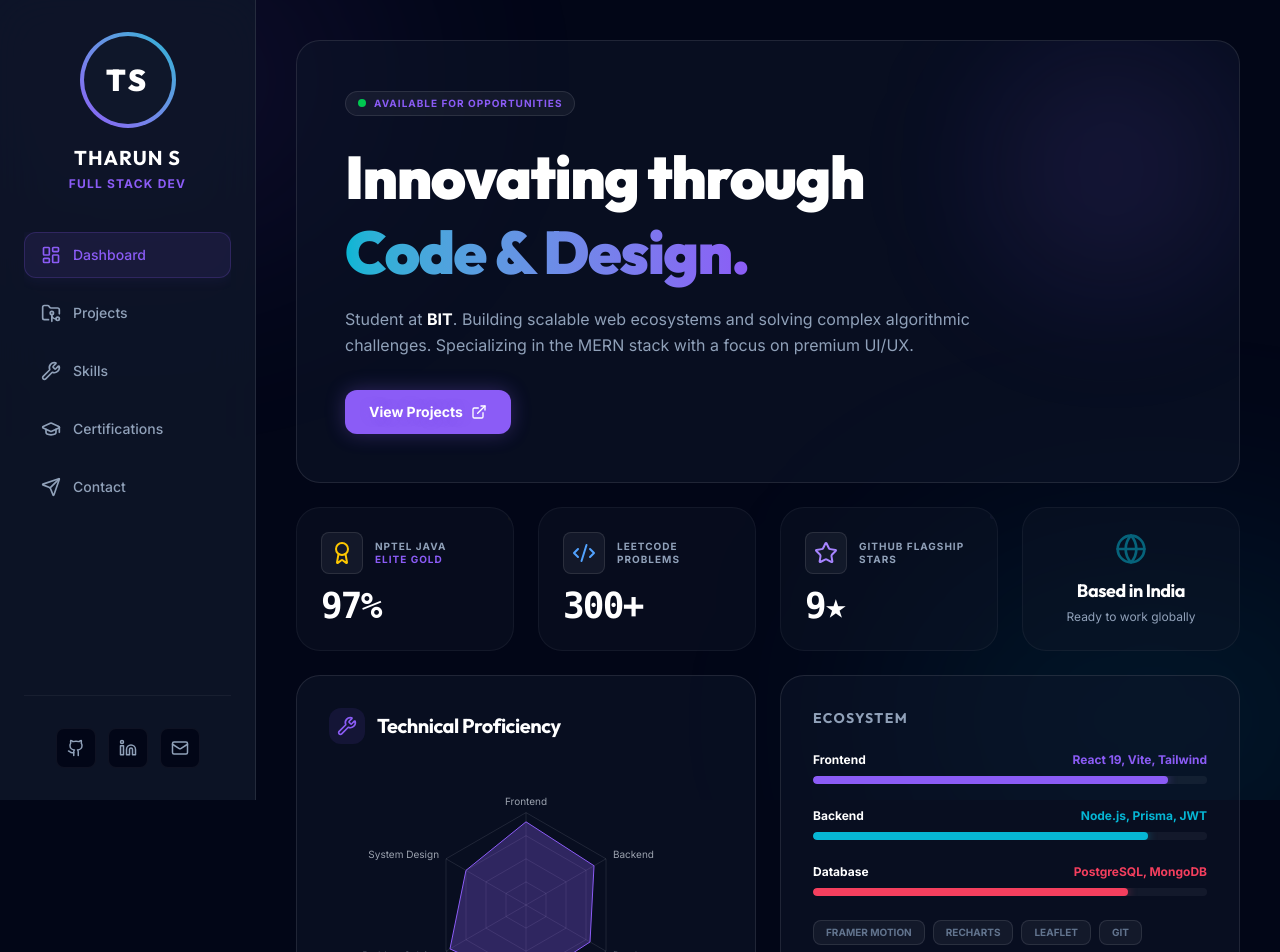
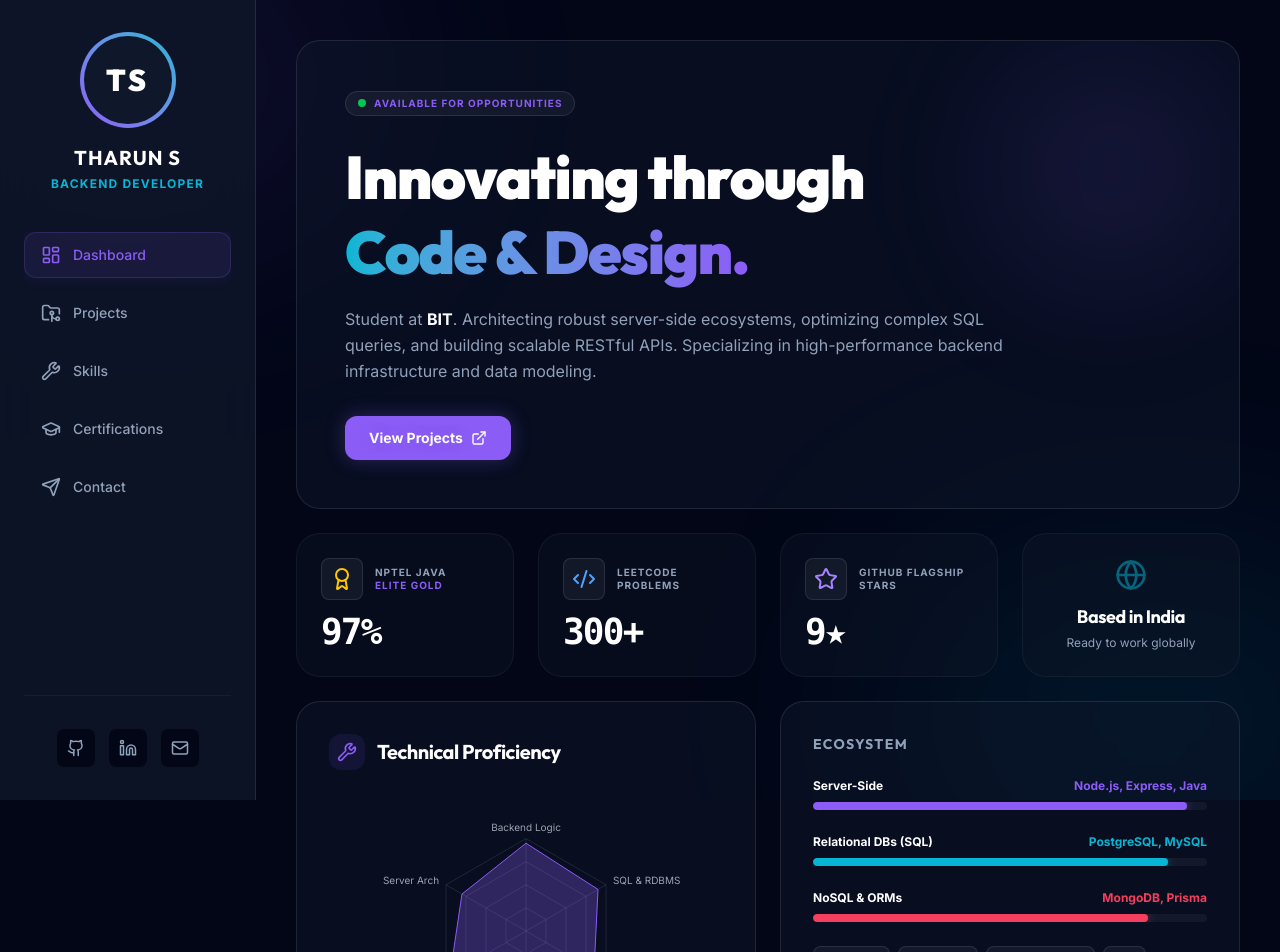
Before and after one commit to sTharun5/PORTFOLIO, a React (Vite) app: page / in a window 1280 px wide. Shown: the top 952 px of the page. Built offline with nearby package versions, Linux system fonts and the light colour scheme.

Commit message:
Tailor portfolio content for Backend and SQL Developer role

```diff
--- a/src/App.tsx
+++ b/src/App.tsx
@@ -57,12 +57,12 @@ const PROJECTS = [
 ];
 
 const SKILL_RADAR_DATA = [
-  { subject: 'Frontend', proficiency: 90 },
-  { subject: 'Backend', proficiency: 85 },
-  { subject: 'Database', proficiency: 80 },
-  { subject: 'APIs', proficiency: 85 },
+  { subject: 'Backend Logic', proficiency: 95 },
+  { subject: 'SQL & RDBMS', proficiency: 90 },
+  { subject: 'API Design', proficiency: 85 },
+  { subject: 'Database Schema', proficiency: 88 },
   { subject: 'Problem Solving', proficiency: 95 },
-  { subject: 'System Design', proficiency: 75 },
+  { subject: 'Server Arch', proficiency: 80 },
 ];
 
 const NAV_ITEMS = [
@@ -136,7 +136,7 @@ const App = () => {
             </div>
           </div>
           <h2 className="text-xl font-bold text-white font-display tracking-wider">THARUN S</h2>
-          <p className="text-xs text-primary font-bold uppercase tracking-widest mt-1">Full Stack Dev</p>
+          <p className="text-xs text-secondary font-bold uppercase tracking-widest mt-1">Backend Developer</p>
         </div>
 
         {/* Nav Links */}
@@ -181,7 +181,7 @@ const App = () => {
           </div>
           <div>
             <h2 className="text-sm font-bold text-white font-display leading-tight">THARUN S</h2>
-            <p className="text-[10px] text-primary font-bold uppercase tracking-widest">Full Stack Dev</p>
+            <p className="text-[10px] text-secondary font-bold uppercase tracking-widest">Backend Dev</p>
           </div>
         </div>
       </header>
@@ -212,7 +212,7 @@ const App = () => {
             </h1>
 
             <p className="text-slate-400 text-sm md:text-base max-w-2xl leading-relaxed mb-8">
-              Student at <strong className="text-white">BIT</strong>. Building scalable web ecosystems and solving complex algorithmic challenges. Specializing in the MERN stack with a focus on premium UI/UX.
+              Student at <strong className="text-white">BIT</strong>. Architecting robust server-side ecosystems, optimizing complex SQL queries, and building scalable RESTful APIs. Specializing in high-performance backend infrastructure and data modeling.
             </p>
 
             <div className="flex flex-wrap gap-4">
@@ -301,20 +301,20 @@ const App = () => {
              <h3 className="text-sm font-bold text-slate-400 uppercase tracking-widest mb-6">Ecosystem</h3>
              <div className="space-y-6">
                 <div>
-                  <div className="flex justify-between text-xs font-bold mb-2"><span className="text-white">Frontend</span> <span className="text-primary">React 19, Vite, Tailwind</span></div>
-                  <div className="h-2 bg-white/5 rounded-full overflow-hidden"><div className="h-full bg-primary w-[90%] rounded-full shadow-[0_0_10px_rgba(139,92,246,0.5)]"></div></div>
+                  <div className="flex justify-between text-xs font-bold mb-2"><span className="text-white">Server-Side</span> <span className="text-primary">Node.js, Express, Java</span></div>
+                  <div className="h-2 bg-white/5 rounded-full overflow-hidden"><div className="h-full bg-primary w-[95%] rounded-full shadow-[0_0_10px_rgba(139,92,246,0.5)]"></div></div>
                 </div>
                 <div>
-                  <div className="flex justify-between text-xs font-bold mb-2"><span className="text-white">Backend</span> <span className="text-secondary">Node.js, Prisma, JWT</span></div>
-                  <div className="h-2 bg-white/5 rounded-full overflow-hidden"><div className="h-full bg-secondary w-[85%] rounded-full shadow-[0_0_10px_rgba(6,182,212,0.5)]"></div></div>
+                  <div className="flex justify-between text-xs font-bold mb-2"><span className="text-white">Relational DBs (SQL)</span> <span className="text-secondary">PostgreSQL, MySQL</span></div>
+                  <div className="h-2 bg-white/5 rounded-full overflow-hidden"><div className="h-full bg-secondary w-[90%] rounded-full shadow-[0_0_10px_rgba(6,182,212,0.5)]"></div></div>
                 </div>
                 <div>
-                  <div className="flex justify-between text-xs font-bold mb-2"><span className="text-white">Database</span> <span className="text-accent">PostgreSQL, MongoDB</span></div>
-                  <div className="h-2 bg-white/5 rounded-full overflow-hidden"><div className="h-full bg-accent w-[80%] rounded-full shadow-[0_0_10px_rgba(244,63,94,0.5)]"></div></div>
+                  <div className="flex justify-between text-xs font-bold mb-2"><span className="text-white">NoSQL & ORMs</span> <span className="text-accent">MongoDB, Prisma</span></div>
+                  <div className="h-2 bg-white/5 rounded-full overflow-hidden"><div className="h-full bg-accent w-[85%] rounded-full shadow-[0_0_10px_rgba(244,63,94,0.5)]"></div></div>
                 </div>
              </div>
              <div className="mt-6 flex flex-wrap gap-2">
-               {['Framer Motion', 'Recharts', 'Leaflet', 'Git', 'Brevo API'].map(tool => (
+               {['REST APIs', 'JWT Auth', 'Data Modeling', 'Git', 'Brevo API'].map(tool => (
                  <span key={tool} className="px-3 py-1 bg-white/5 border border-white/10 rounded-lg text-[10px] uppercase font-bold text-slate-500">{tool}</span>
                ))}
              </div>
```
